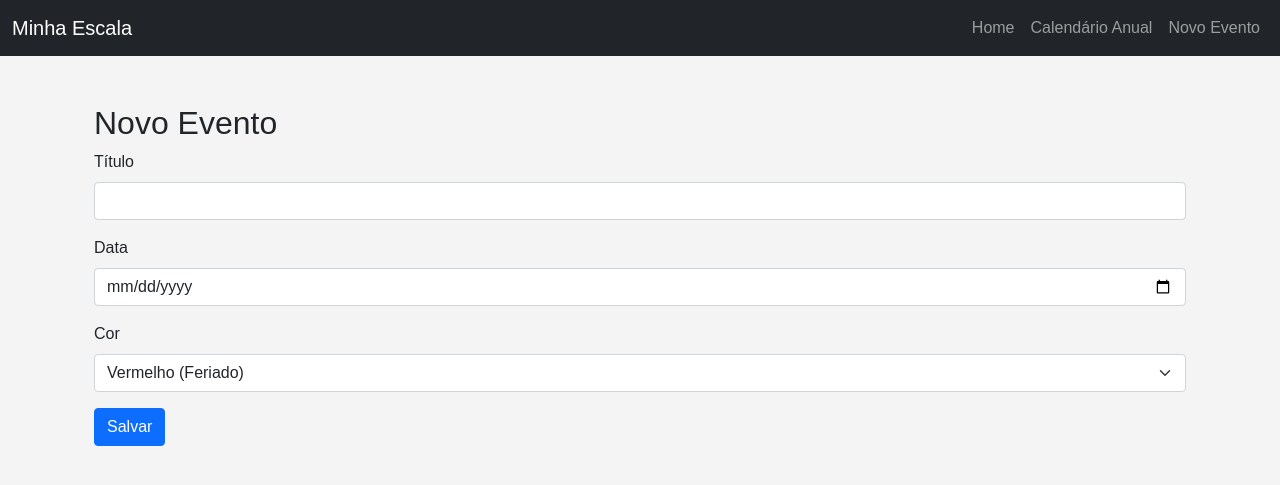
After one commit to RibDevops/agenda_anual, a Django app: template templates/agenda/event.html in a window 1280 px wide. The commit adds this page. Shown: the top 485 px of the page. Run offline with Django 5.2, Linux system fonts and the light colour scheme; the template is opened without the code that fills it, so the values that code supplies are empty.

Commit message:
Update website to include new event creation and event display features
Add event creation form, update URL routing for home and event pages, and enhance CSS for better calendar and event visualization.

Replit-Commit-Author: Agent
Replit-Commit-Session-Id: 22888b92-843f-46d5-8964-6568116f886b
Replit-Commit-Checkpoint-Type: intermediate_checkpoint
Replit-Commit-Event-Id: 662fb1d8-c461-4d70-971a-fd7c2273056a
Replit-Commit-Screenshot-Url: https://storage.googleapis.com/screenshot-production-us-central1/8b811fc4-8193-4e8b-8dc6-cbeb5fefd23b/22888b92-843f-46d5-8964-6568116f886b/JEanhf0
Replit-Helium-Checkpoint-Created: true

```diff
--- a/agenda/urls.py
+++ b/agenda/urls.py
@@ -4,6 +4,8 @@ from django.urls import path
 app_name = 'agenda'
 
 urlpatterns = [
-    path('', views.agenda_anual, name='agenda_anual'),
+    path('', views.home, name='home'),
+    path('agenda/', views.agenda_anual, name='agenda_anual'),
+    path('evento/novo/', views.adicionar_evento, name='adicionar_evento'),
     path('gerar-pdf/', views.gerar_pdf, name='gerar_pdf'),
 ]
--- a/static/agenda.css
+++ b/static/agenda.css
@@ -1,59 +1,116 @@
+body {
+    font-family: Arial, sans-serif;
+    background-color: #f4f4f4;
+    margin: 0;
+    padding: 0;
+}
+
+.calendario-header {
+    background-color: #d9e1f2;
+    border: 1px solid #8497b0;
+    text-align: center;
+    padding: 10px;
+    margin: 10px;
+    border-radius: 20px;
+    font-weight: bold;
+    text-transform: uppercase;
+}
+
 .calendario-anual {
-    display: grid;
-    grid-template-columns: repeat(auto-fit, minmax(300px, 1fr));
-    gap: 20px;
-    padding: 20px;
+    display: flex;
+    flex-wrap: nowrap;
+    overflow-x: auto;
+    gap: 2px;
+    padding: 10px;
+    background: white;
 }
 
 .mes-container {
-    background: #fff;
-    border: 1px solid #ddd;
-    border-radius: 8px;
-    padding: 10px;
+    flex: 0 0 8.33%;
+    min-width: 100px;
+    border: 1px solid #ccc;
+}
+
+.mes-nome {
+    background-color: #d9e1f2;
+    text-align: center;
+    font-size: 0.8em;
+    padding: 5px;
+    border-bottom: 1px solid #ccc;
+    font-weight: bold;
 }
 
 .agenda {
     width: 100%;
     border-collapse: collapse;
+    font-size: 0.7em;
 }
 
-.agenda th, .agenda td {
-    border: 1px solid #eee;
-    padding: 5px;
+.agenda th {
+    background-color: #f2f2f2;
+    font-weight: normal;
+}
+
+.agenda td {
+    border: 1px solid #ccc;
     text-align: center;
-    vertical-align: top;
-    height: 60px;
-    width: 14.28%;
+    height: 25px;
+    position: relative;
+    padding: 2px;
 }
 
 .dia-numero {
-    font-weight: bold;
-    display: block;
-    margin-bottom: 2px;
+    z-index: 2;
+    position: relative;
 }
 
 .fora-mes {
+    background-color: #f9f9f9;
     color: #ccc;
-    background-color: #f9f9f9;
 }
 
-.eventos-container {
-    display: flex;
-    flex-direction: column;
-    gap: 2px;
+/* Cores de Eventos conforme imagem */
+.bg-red { background-color: #c00000 !important; color: white; }
+.bg-blue { background-color: #2f75b5 !important; color: white; }
+.bg-yellow { background-color: #ffc000 !important; }
+.bg-pink { background-color: #ff99cc !important; }
+.bg-green { background-color: #70ad47 !important; color: white; }
+.bg-orange { background-color: #ed7d31 !important; color: white; }
+.bg-purple { background-color: #7030a0 !important; color: white; }
+.bg-grey { background-color: #a5a5a5 !important; }
+
+/* Legenda e Seções Inferiores */
+.secoes-container {
+    display: grid;
+    grid-template-columns: 1fr 1fr 1fr 1fr;
+    gap: 15px;
+    padding: 20px;
 }
 
-.evento {
-    font-size: 0.7em;
-    padding: 2px;
-    border-radius: 3px;
-    color: white;
-    overflow: hidden;
-    text-overflow: ellipsis;
-    white-space: nowrap;
+.secao-box {
+    border: 1px solid #ccc;
+    padding: 10px;
+    min-height: 150px;
 }
 
-.evento.red { background: #c00000; color: white; }
-.evento.blue { background: #2f75b5; color: white; }
-.evento.yellow { background: #ffc000; color: black;}
-.evento.pink { background: #ff99cc; color: black;}
+.secao-titulo {
+    text-align: center;
+    font-weight: bold;
+    text-decoration: underline;
+    margin-bottom: 10px;
+    font-size: 0.9em;
+}
+
+.legenda-item {
+    display: flex;
+    align-items: center;
+    margin-bottom: 5px;
+    font-size: 0.8em;
+}
+
+.cor-box {
+    width: 20px;
+    height: 20px;
+    margin-right: 10px;
+    border: 1px solid #000;
+}
--- /dev/null
+++ b/templates/agenda/event.html
@@ -0,0 +1,32 @@
+{% extends 'base.html' %}
+
+{% block content %}
+<div class="container mt-5">
+    <h2>Novo Evento</h2>
+    <form method="post">
+        {% csrf_token %}
+        <div class="mb-3">
+            <label for="titulo" class="form-label">Título</label>
+            <input type="text" name="titulo" class="form-control" id="titulo" required>
+        </div>
+        <div class="mb-3">
+            <label for="data" class="form-label">Data</label>
+            <input type="date" name="data" class="form-control" id="data" required>
+        </div>
+        <div class="mb-3">
+            <label for="cor" class="form-label">Cor</label>
+            <select name="cor" class="form-select" id="cor">
+                <option value="red">Vermelho (Feriado)</option>
+                <option value="blue">Azul (ALTCOM)</option>
+                <option value="yellow">Amarelo (Datas Comemorativas)</option>
+                <option value="pink">Rosa (Formaturas)</option>
+                <option value="green">Verde</option>
+                <option value="orange">Laranja</option>
+                <option value="purple">Roxo</option>
+                <option value="grey">Cinza</option>
+            </select>
+        </div>
+        <button type="submit" class="btn btn-primary">Salvar</button>
+    </form>
+</div>
+{% endblock %}
--- a/templates/base.html
+++ b/templates/base.html
@@ -11,7 +11,7 @@
     <link href="{% static 'css/simple-sidebar.css' %}" rel="stylesheet">
     <link href="{% static 'css/fontawesome.min.css' %}" rel="stylesheet">
     <link rel="shortcut icon" href="{% static 'img/meuplantao.png' %}" type="image/png">
-    <link rel="stylesheet" type="text/css" href="{% static 'css/calendar.css' %}">
+    <link rel="stylesheet" type="text/css" href="{% static 'agenda.css' %}">
 
     <title>{% block title %}{% endblock %} | Minha Escala</title>
 </head>
--- a/templates/navbar.html
+++ b/templates/navbar.html
@@ -1,31 +1,21 @@
-<nav class="navbar navbar-expand-md navbar-dark bg-dark">
+<nav class="navbar navbar-expand-lg navbar-dark bg-dark">
     <div class="container-fluid">
-        <!-- Logo/Brand -->
-        <a class="navbar-brand" href="{% url 'escala:home' %}">Home</a>
-
-        <!-- Botão Toggler para Offcanvas -->
-        <button class="navbar-toggler" type="button" data-bs-toggle="offcanvas" data-bs-target="#offcanvasNavbar">
+        <a class="navbar-brand" href="{% url 'agenda:home' %}">Minha Escala</a>
+        <button class="navbar-toggler" type="button" data-bs-toggle="collapse" data-bs-target="#navbarNav">
             <span class="navbar-toggler-icon"></span>
         </button>
-
-        <!-- Offcanvas Menu -->
-        <div class="offcanvas offcanvas-end bg-dark text-white" tabindex="-1" id="offcanvasNavbar">
-            <div class="offcanvas-header">
-                <h5 class="offcanvas-title">Menu</h5>
-                <button type="button" class="btn-close btn-close-white" data-bs-dismiss="offcanvas" aria-label="Close"></button>
-            </div>
-            <div class="offcanvas-body">
-                <div class="navbar-nav">
-
-                        <a class="nav-link" href="{% url 'cal:calendar' %}">Calendário</a>
-                        <a class="nav-link" href="{% url 'cal:event_new' %}">Novo Plantão</a>
-                        <a class="nav-link" href="{% url 'cal:listar_eventos' %}">Lista de Plantões</a>
-
-
-                        <a class="nav-link" href="#">Login</a>
-
-                </div>
-            </div>
+        <div class="collapse navbar-collapse" id="navbarNav">
+            <ul class="navbar-nav ms-auto">
+                <li class="nav-item">
+                    <a class="nav-link" href="{% url 'agenda:home' %}">Home</a>
+                </li>
+                <li class="nav-item">
+                    <a class="nav-link" href="{% url 'agenda:agenda_anual' %}">Calendário Anual</a>
+                </li>
+                <li class="nav-item">
+                    <a class="nav-link" href="{% url 'agenda:adicionar_evento' %}">Novo Evento</a>
+                </li>
+            </ul>
         </div>
     </div>
-  </nav>
+</nav>
```
Also changed, not shown: agenda/views.py (+18 -3 lines), templates/agenda/anual.html (+31 -25 lines), templates/agenda/home.html (+9 -22 lines).
